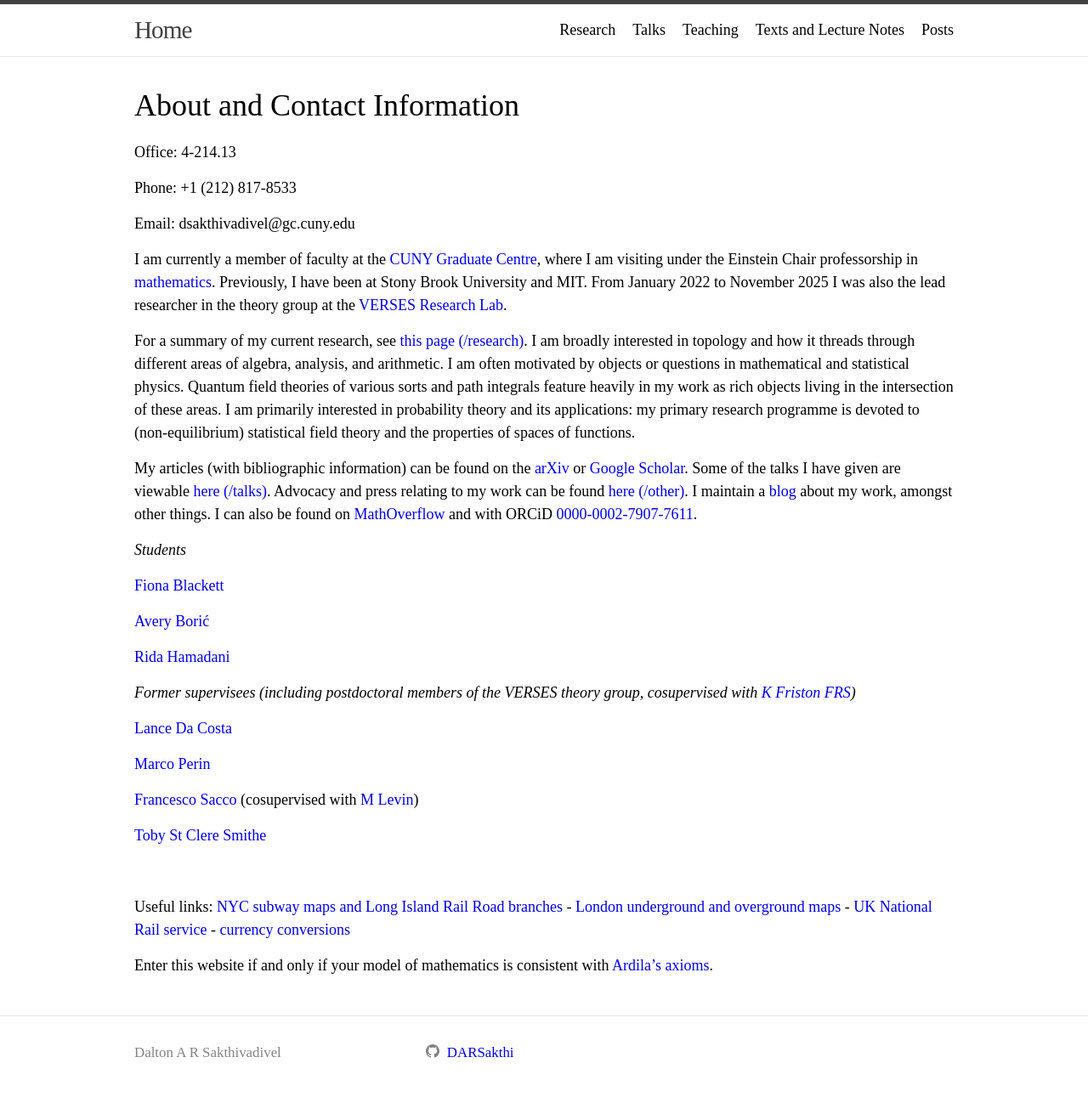
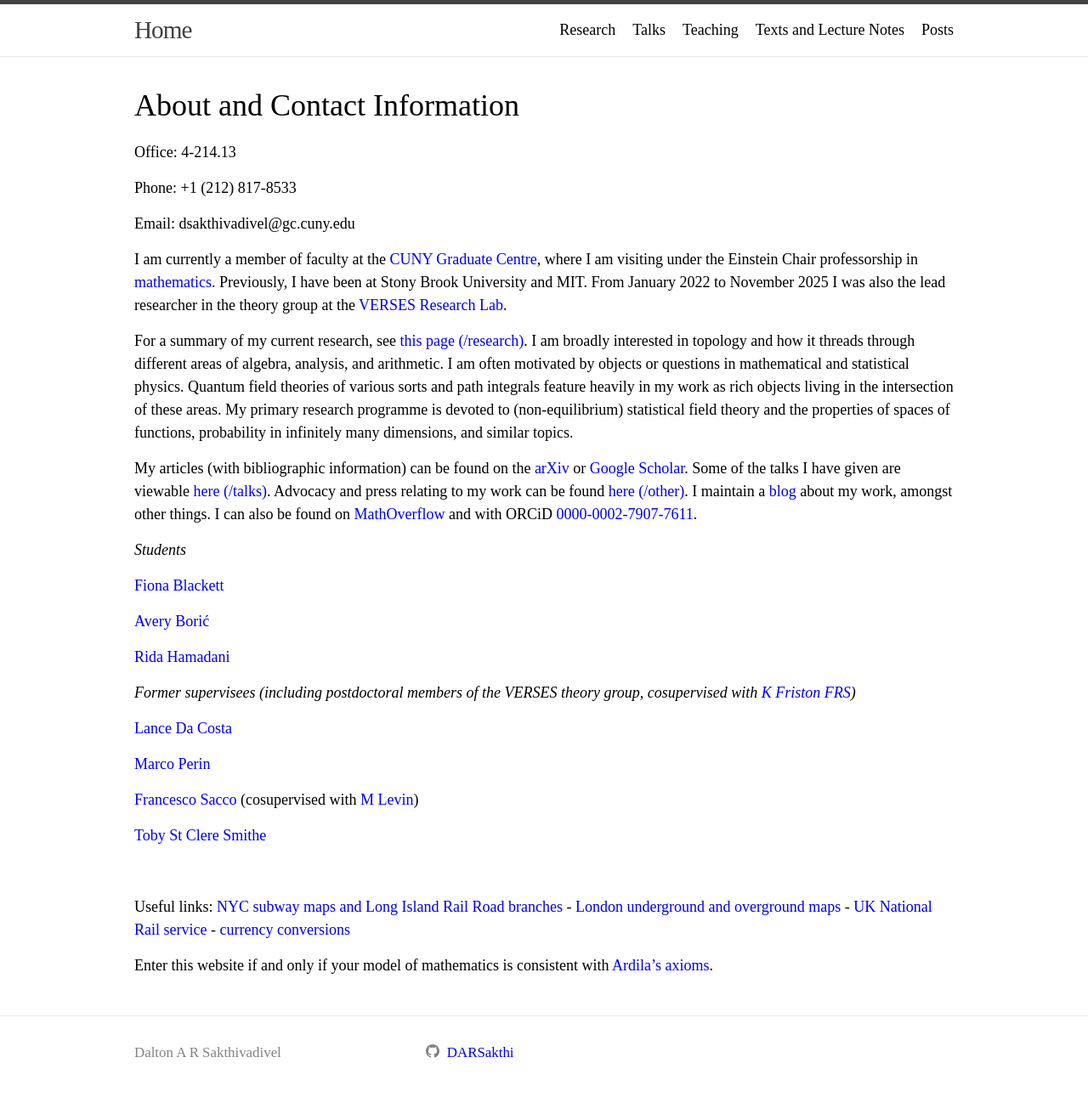
Before and after one commit to DARSakthi/DARSakthi.github.io, a Jekyll site: the page built from index.markdown, in a window 1280 px wide. Shown: the whole page at 85% size. Built offline with Jekyll 4.4.1, drawn with Linux system fonts in a browser that asks for light colours.

Commit message:
Leaning into it 2x

```diff
--- a/index.markdown
+++ b/index.markdown
@@ -14,7 +14,7 @@ Email: dsakthivadivel@gc.cuny.edu
 
 I am currently a member of faculty at the [CUNY Graduate Centre](https://www.gc.cuny.edu), where I am visiting under the Einstein Chair professorship in [mathematics](https://www.gc.cuny.edu/mathematics). Previously, I have been at Stony Brook University and MIT. From January 2022 to November 2025 I was also the lead researcher in the theory group at the [VERSES Research Lab](https://darsakthi.github.io/verses-lab/).
 
-For a summary of my current research, see [this page (/research)](https://darsakthi.github.io/research). I am broadly interested in topology and how it threads through different areas of algebra, analysis, and arithmetic. I am often motivated by objects or questions in mathematical and statistical physics. Quantum field theories of various sorts and path integrals feature heavily in my work as rich objects living in the intersection of these areas. I am primarily interested in probability theory and its applications: my primary research programme is devoted to (non-equilibrium) statistical field theory and the properties of spaces of functions.
+For a summary of my current research, see [this page (/research)](https://darsakthi.github.io/research). I am broadly interested in topology and how it threads through different areas of algebra, analysis, and arithmetic. I am often motivated by objects or questions in mathematical and statistical physics. Quantum field theories of various sorts and path integrals feature heavily in my work as rich objects living in the intersection of these areas. My primary research programme is devoted to (non-equilibrium) statistical field theory and the properties of spaces of functions, probability in infinitely many dimensions, and similar topics.
 
 My articles (with bibliographic information) can be found on the [arXiv](https://arxiv.org/a/0000-0002-7907-7611.html) or [Google Scholar](https://scholar.google.com/citations?user=mWJtfUUAAAAJ). Some of the talks I have given are viewable [here (/talks)](https://darsakthi.github.io/talks). Advocacy and press relating to my work can be found [here (/other)](https://darsakthi.github.io/other/). I maintain a [blog](https://darsakthi.github.io/blog) about my work, amongst other things. I can also be found on [MathOverflow](https://mathoverflow.net/users/370636/dalton-a-r-sakthivadivel) and with ORCiD [0000-0002-7907-7611](https://orcid.org/0000-0002-7907-7611).
 
```
